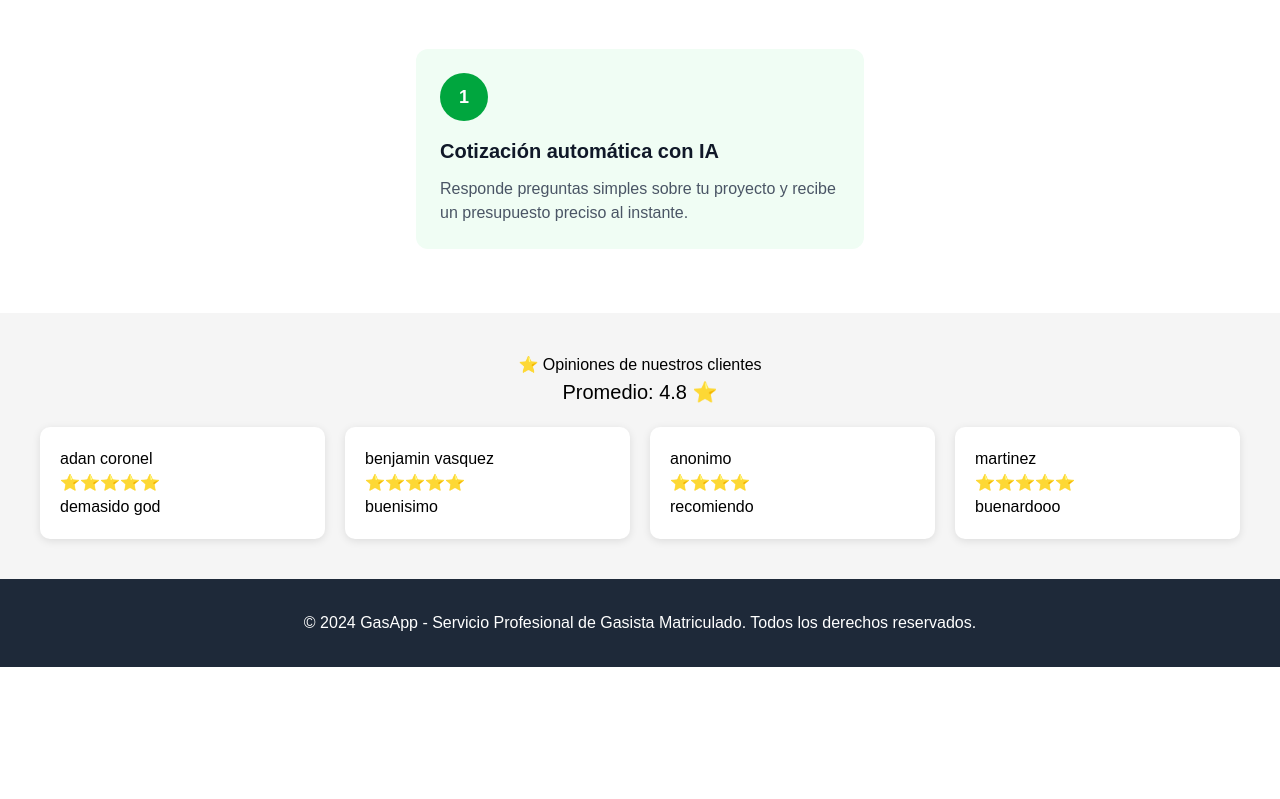
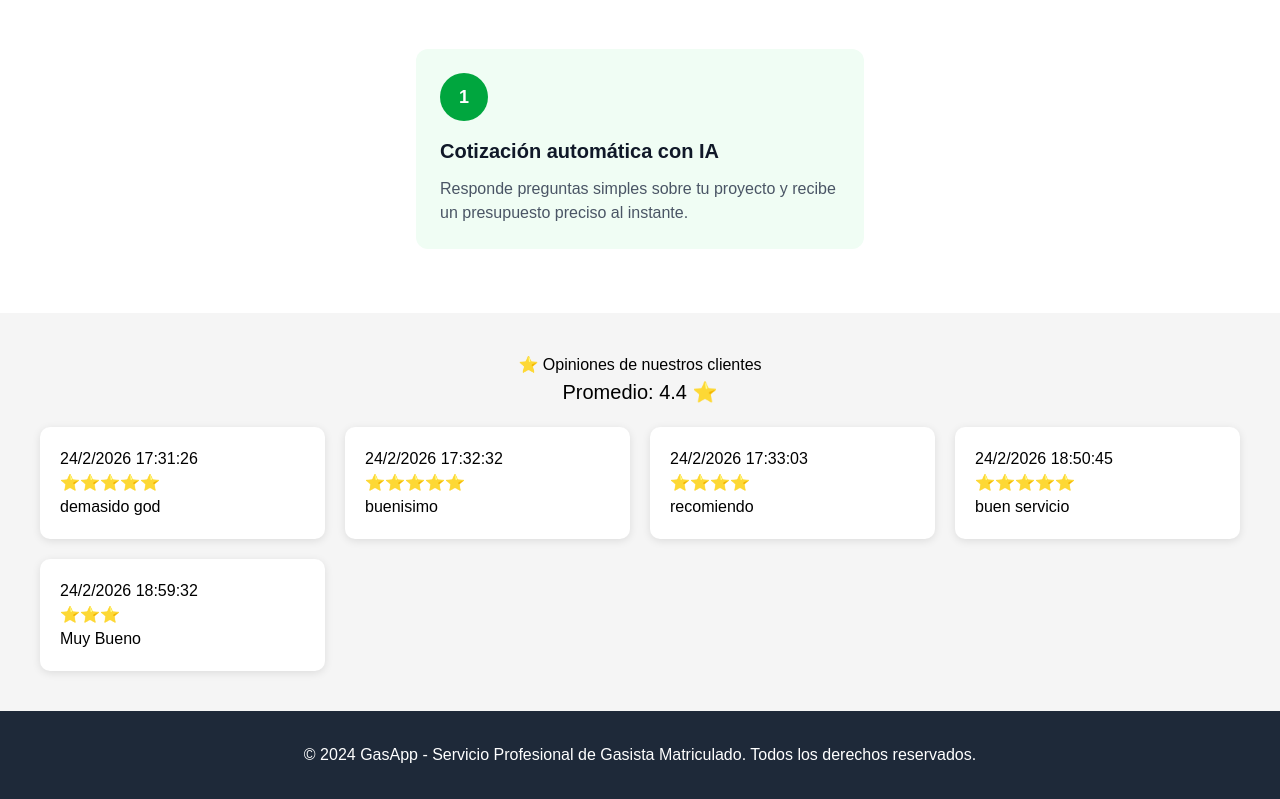
Before and after one commit to benjaminVasquez07/gasapp, a Next.js app in the folder my-app/: page / in a window 1280 px wide. Shown: the part 643-1442 px from the top of the page. Before the commit the page ends 1310 px from the top, so only its background shows below. Built offline with nearby package versions, Linux system fonts and the light colour scheme.

Commit message:
corregi la parte de las reseñas

```diff
--- a/my-app/app/components/Resenas.tsx
+++ b/my-app/app/components/Resenas.tsx
@@ -1,18 +1,31 @@
 "use client";
-import { Black_And_White_Picture } from "next/font/google";
 import { useEffect, useState } from "react";
 
 export default function Resenas() {
   const [resenas, setResenas] = useState([]);
 
   useEffect(() => {
-    fetch("/reseñas.json")
-      .then(res => res.json())
-      .then(data => setResenas(data));
+    fetch("/resenas.csv")
+      .then(res => res.text())
+      .then(text => {
+        const filas = text.trim().split("\n");
+
+        const datos = filas.slice(1).map(fila => {
+          const [nombre, calificacion, comentario] = fila.split(",");
+
+          return {
+            nombre,
+            calificacion: Number(calificacion),
+            comentario,
+          };
+        });
+
+        setResenas(datos);
+      });
   }, []);
 
   const promedio =
-    resenas.reduce((acc, r) => acc + Number(r.calificacion), 0) /
+    resenas.reduce((acc, r) => acc + r.calificacion, 0) /
     (resenas.length || 1);
 
   return (
@@ -43,10 +56,8 @@ export default function Resenas() {
               boxShadow: "0 2px 8px rgba(0,0,0,0.1)",
             }}
           >
-            <h4>{r["nombre y apellido"]}</h4>
-
-            <p>{"⭐".repeat(Number(r.calificacion))}</p>
-
+            <h4>{r.nombre}</h4>
+            <p>{"⭐".repeat(r.calificacion)}</p>
             <p>{r.comentario}</p>
           </div>
         ))}
--- a/my-app/public/reseñas.json
+++ /dev/null
@@ -1,23 +0,0 @@
-[
-  {
-    "calificacion": 5,
-    "comentario": "demasido god",
-    "nombre y apellido": "adan coronel"
-  },
-  {
-    "calificacion": 5,
-    "comentario": "buenisimo",
-    "nombre y apellido": "benjamin vasquez"
-  },
-  {
-    "calificacion": 4,
-    "comentario": "recomiendo",
-    "nombre y apellido": "anonimo"
-  },
-  {
-    "calificacion": 5,
-    "comentario": "buenardooo",
-    "nombre y apellido": "martinez"
-  }
-
-]
```
Also changed, not shown: my-app/public/resenas.csv (added).
